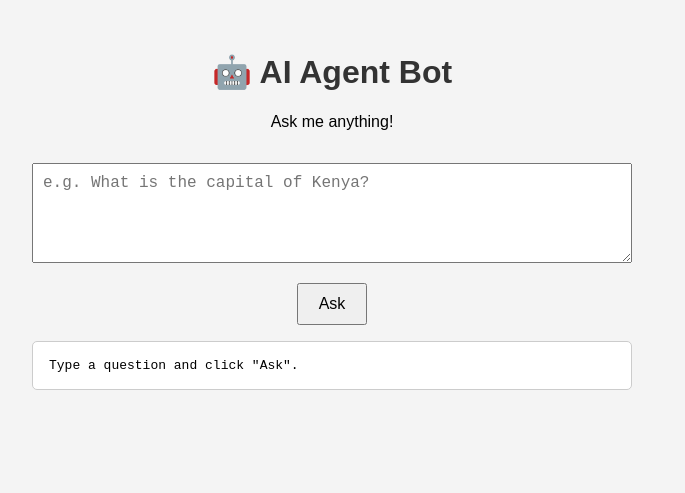
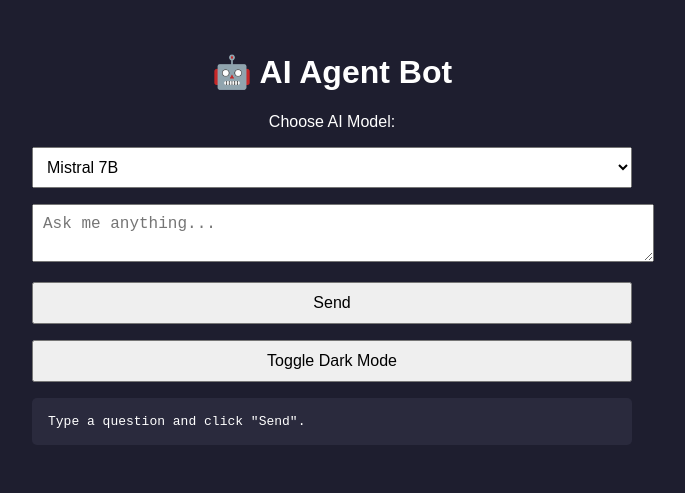
Before and after one commit to Antony-Njoroge/Ai-agent, a plain HTML site: page index.html in a window 1280 px wide. Shown: the whole page, without its empty margins (308-993 px from the left). Drawn offline with Linux system fonts and the light colour scheme.

Commit message:
Update index.html

```diff
--- a/index.html
+++ b/index.html
@@ -6,54 +6,59 @@
   <style>
     body {
       font-family: Arial, sans-serif;
-      background: #f4f4f4;
+      background: #1e1e2f;
+      color: #fff;
       padding: 2rem;
       max-width: 600px;
       margin: auto;
       text-align: center;
     }
-    h1 {
-      color: #333;
+    .dark-mode {
+      background: #fff;
+      color: #000;
     }
-    textarea {
+    textarea, select, button {
+      margin-top: 1rem;
+      padding: 10px;
+      font-size: 1rem;
       width: 100%;
-      height: 100px;
-      font-size: 1rem;
-      padding: 10px;
-      margin-top: 1rem;
-      box-sizing: border-box;
-    }
-    button {
-      margin-top: 1rem;
-      padding: 10px 20px;
-      font-size: 1rem;
-      cursor: pointer;
     }
     pre {
-      text-align: left;
-      background: #fff;
+      background: #2a2a3d;
       padding: 1rem;
-      margin-top: 1rem;
       border-radius: 5px;
       white-space: pre-wrap;
       word-wrap: break-word;
-      border: 1px solid #ccc;
+      margin-top: 1rem;
+      text-align: left;
     }
   </style>
 </head>
 <body>
   <h1>🤖 AI Agent Bot</h1>
-  <p>Ask me anything!</p>
+  <label for="model">Choose AI Model:</label>
+  <select id="model">
+    <option value="mistralai/mistral-7b-instruct">Mistral 7B</option>
+    <option value="huggingfaceh4/zephyr-7b-beta">Zephyr 7B</option>
+    <option value="meta-llama/llama-3-8b">Llama 3 8B</option>
+  </select>
 
-  <textarea id="prompt" placeholder="e.g. What is the capital of Kenya?"></textarea><br/>
-  <button onclick="ask()">Ask</button>
+  <textarea id="prompt" placeholder="Ask me anything..."></textarea>
+  <button onclick="ask()">Send</button>
+  <button onclick="toggleDarkMode()">Toggle Dark Mode</button>
 
-  <pre id="response">Type a question and click "Ask".</pre>
+  <pre id="response">Type a question and click "Send".</pre>
 
   <script>
+    function toggleDarkMode() {
+      document.body.classList.toggle("dark-mode");
+    }
+
     async function ask() {
       const input = document.getElementById('prompt').value;
       const output = document.getElementById('response');
+      const selectedModel = document.getElementById('model').value;
+
       output.textContent = "Thinking...";
 
       const OPENROUTER_API_KEY = "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"; // ← Your key
@@ -68,7 +73,7 @@
             "Content-Type": "application/json"
           },
           body: JSON.stringify({
-            model: "mistralai/mistral-7b-instruct",
+            model: selectedModel,
             messages: [{ role: "user", content: input }]
           })
         });
```
